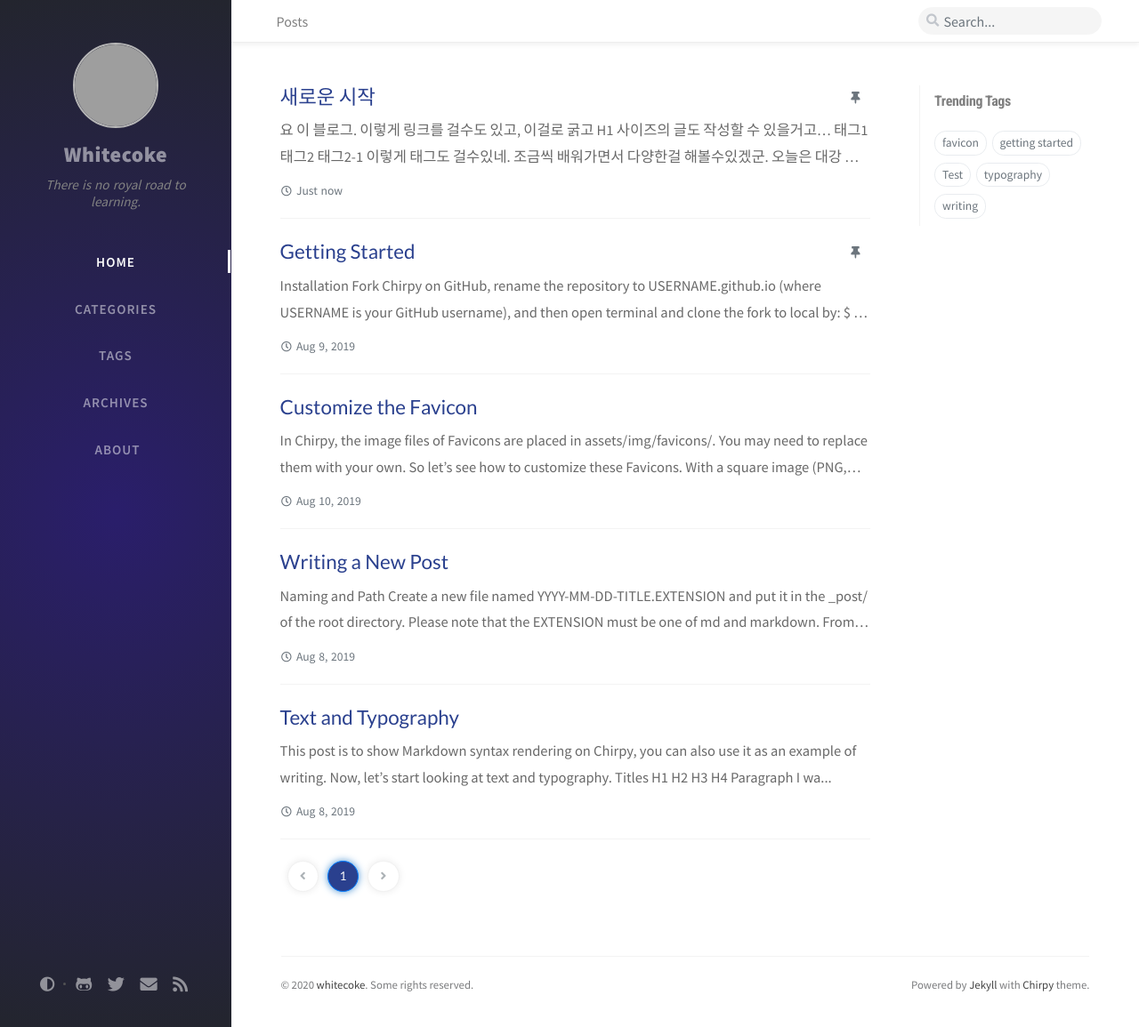
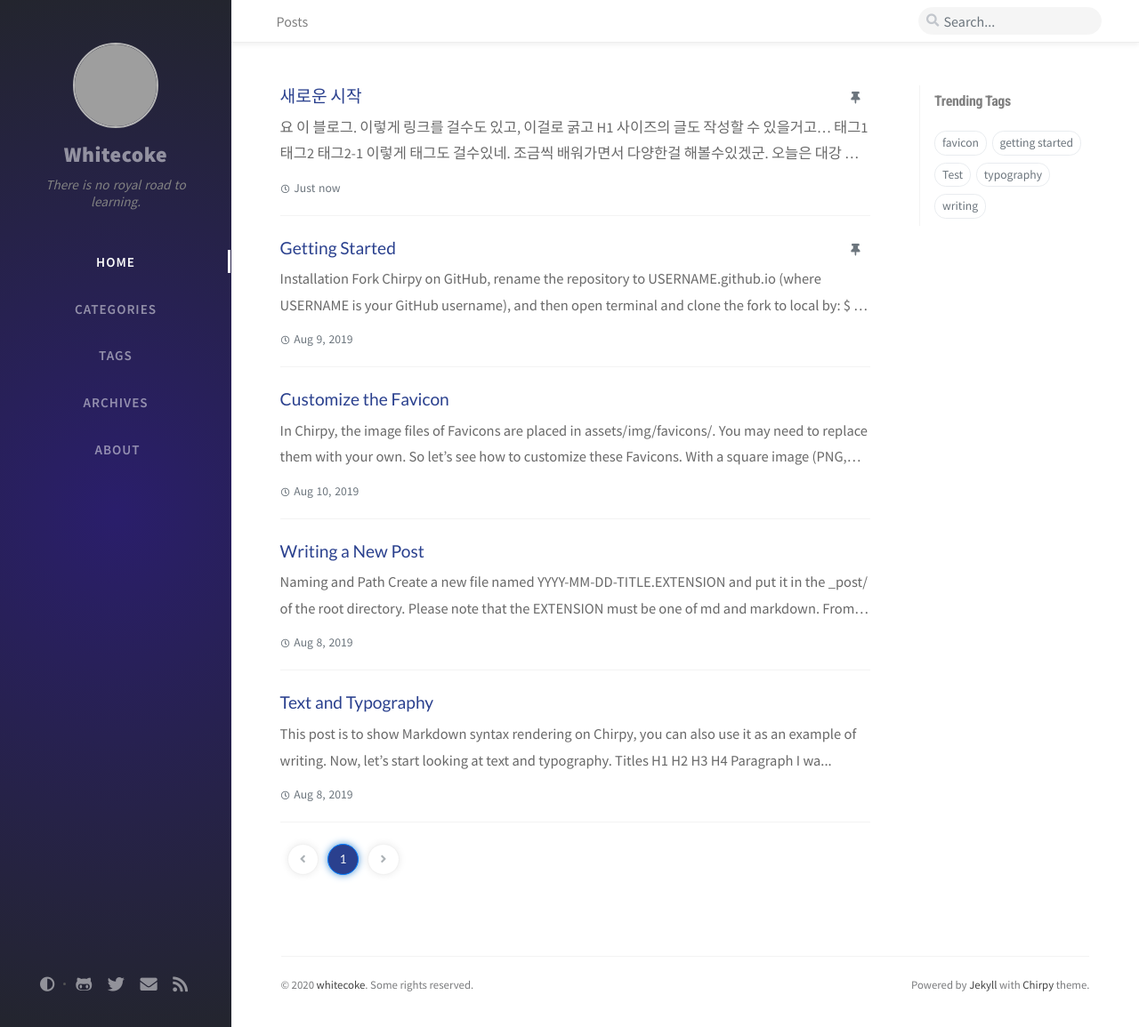
Before and after one commit to whitecoke/whitecoke.github.io, a Jekyll site: the page built from index.html, in a window 1280 px wide and 1155 px high. Shown: the whole window at 89% size. Built offline with Jekyll 4.4.1, drawn with Linux system fonts in a browser that asks for light colours; nearby versions of some CDN libraries; the list of posts is cut into pages by our own code; comment, search, counter and statistics services are not loaded; grey boxes are pictures that could not be loaded.

Commit message:
Update home.scss

```diff
--- a/assets/css/home.scss
+++ b/assets/css/home.scss
@@ -18,7 +18,7 @@
     border-bottom: 1px solid var(--main-border-color);
 
     h1 {
-      font-size: 1.4rem;
+      font-size: 1.2rem;
       margin: 0;
       ~i { // pinned icon
         font-size: 0.86rem;
@@ -27,7 +27,7 @@
 
     .post-meta {
       i {
-        font-size: 0.73rem;
+        font-size: 0.6rem;
         &:not(:first-child) { // post-meta icons on the homepage
           margin-left: 1.5rem;
         }
```
